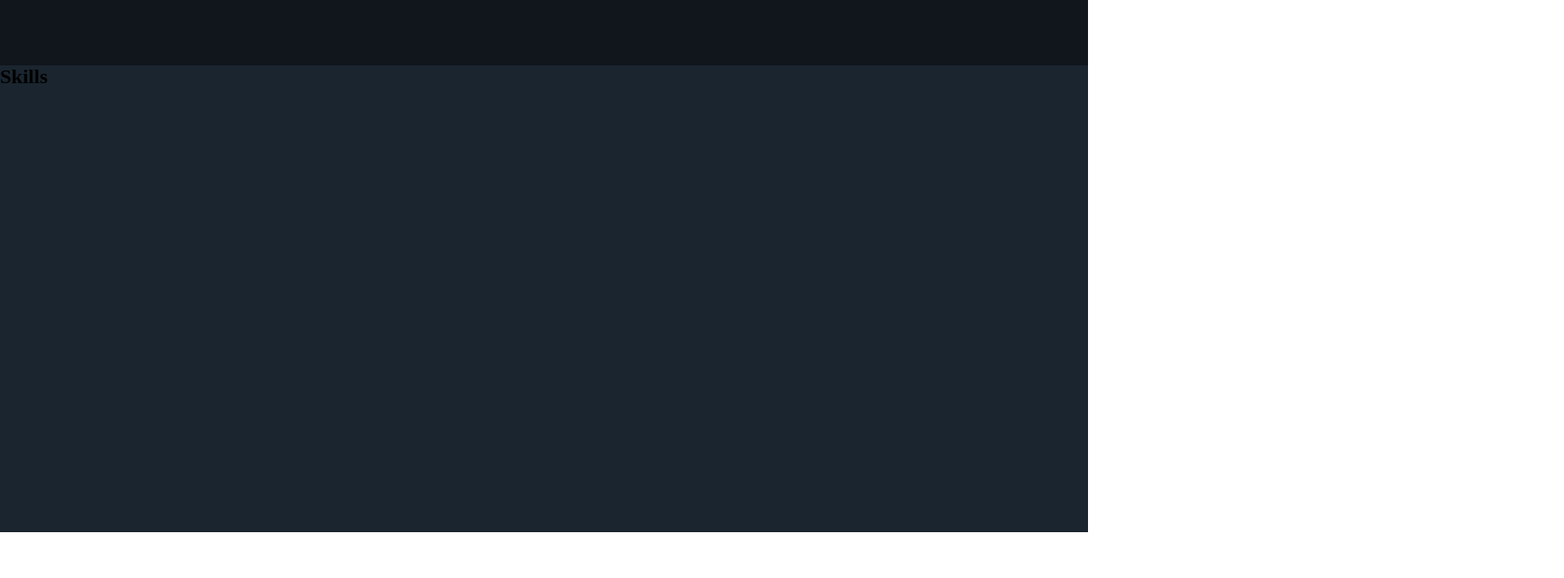
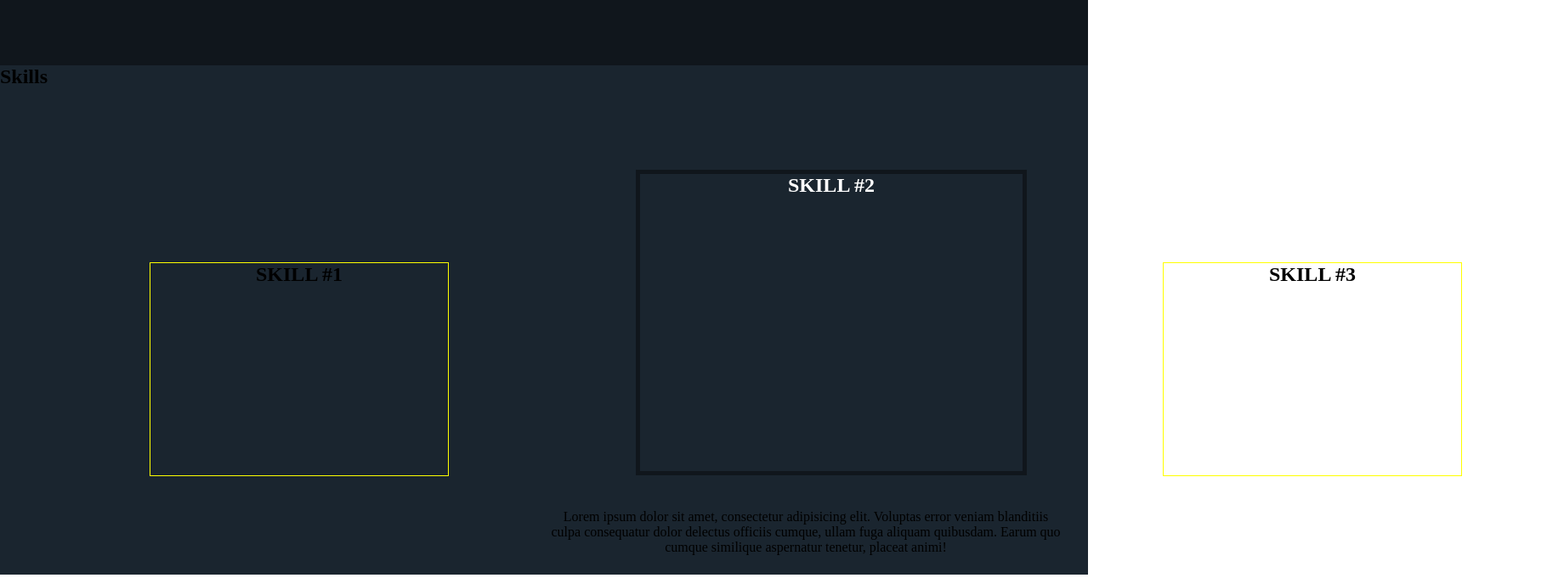
Before and after one commit to Cav415/personal-profile, a plain HTML site: page index.html in a window 1280 px wide. Shown: the part 1309-1990 px from the top of the page at 85% size, 1840 px wide, since content can reach past the window. Before the commit the page ends 1936 px from the top, so only its background shows below. Drawn offline with Linux system fonts and the light colour scheme.

Commit message:
Updated Skills Section

```diff
--- a/assets/style.css
+++ b/assets/style.css
@@ -3,6 +3,7 @@
     padding: 0;
 }
 
+/* Hero Section */
 .hero {
     height: 800px;
     display: flex;
@@ -69,6 +70,7 @@ header a {
     margin-top: 150px;
 }
 
+/* End Hero Section */
 
 /* About Section */
 .about {
@@ -87,7 +89,11 @@ header a {
     margin-top: 100px;
     border: darkblue solid 10px;
     float: left;
-    background-color: black;
+    color: white;
+    background-color: #1f2c38;
+    font-family: 'Fjalla One', sans-serif;
+
+
 }
 
 .about-info {
@@ -128,11 +134,37 @@ header a {
     list-style: none;
 }
 
+/* End About Section */
 
 /* Skills Section */
 .skills {
     display: flex;
-    flex-wrap: wrap;
-    height: 550px;
+    height: 600px;
     background-color: #1a252f;
+
 }
+
+.skills-content {
+    display: flex;
+    align-items: center;
+    text-align: center;
+    justify-content: space-between;
+}
+
+.skill-1, .skill-3 {
+    height: 250px;
+    width: 350px;
+    border: solid 1px yellow;
+    margin: 120px;
+    margin-top: 40%;
+}
+
+.skill-2 {
+    height: 350px;
+    width: 450px;
+    border: solid 5px #10161c;
+    margin: 40px;
+    margin-top: 100px;
+    margin-left: 100px;
+    color: white;
+}
--- a/index.html
+++ b/index.html
@@ -43,7 +43,7 @@
     <div class="about-content">
 
         <div class="profile-pic">
-
+            <p>IMG Place Holder</p>
         </div>
 
         <div class="about-info">
@@ -71,11 +71,27 @@
 
 
 </section>
-
+<!-- Skills Section -->
 <section class="skills">
 
-<h1>Skills</h1>
 
+    <h1>Skills</h1>
+    <div class="skills-content">
+        <div>
+            <h2 class="skill-1">SKILL #1</h2>
+
+
+        </div>
+        <div>
+            <h2 class="skill-2">SKILL #2</h2>
+            <p>Lorem ipsum dolor sit amet, consectetur adipisicing elit. Voluptas error veniam blanditiis culpa
+                consequatur dolor delectus officiis cumque, ullam fuga aliquam quibusdam. Earum quo cumque similique
+                aspernatur tenetur, placeat animi!</p>
+        </div>
+        <div>
+            <h2 class="skill-3">SKILL #3</h2>
+        </div>
+    </div>
 </section>
 
 </body>
```
